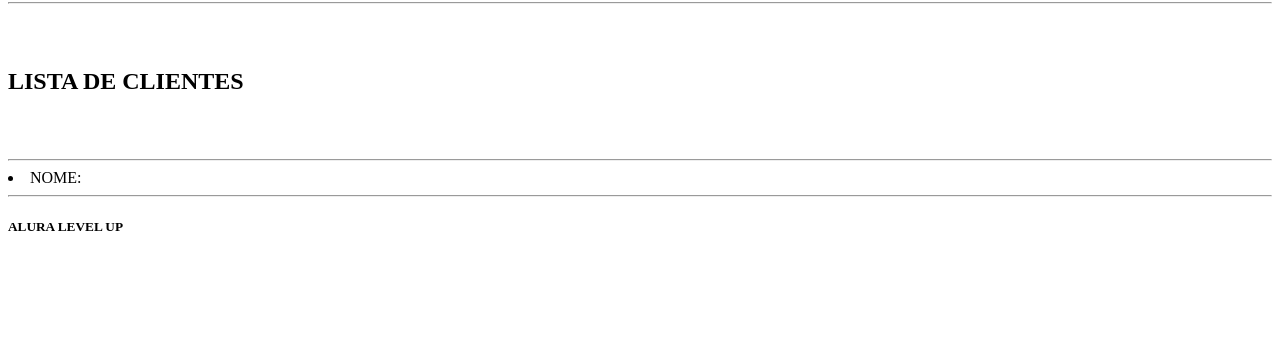
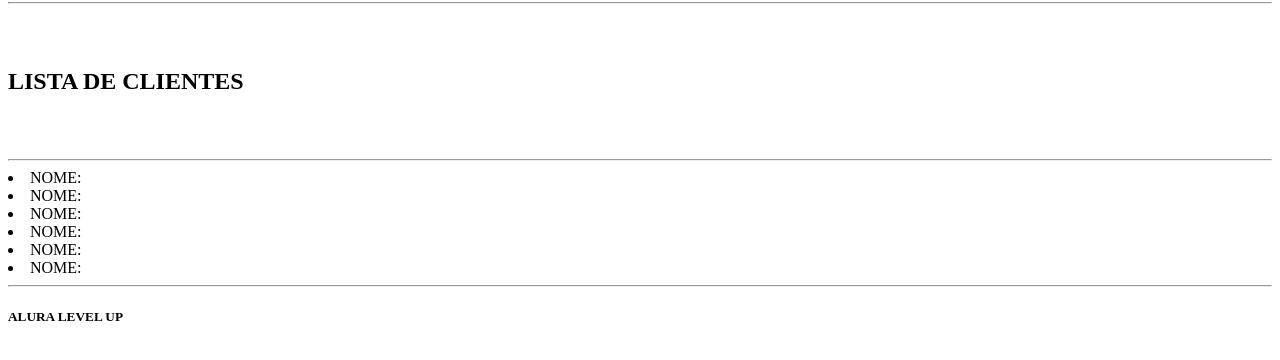
Before and after one commit to RafaelBat-alves/sprint03, a plain HTML site: page licao2.html in a window 1280 px wide. Both pictures are taken after a click on the button "Cria". Shown: the part 64-424 px from the top of the page. Drawn offline with Linux system fonts and the light colour scheme.

Commit message:
fazendo...

```diff
--- a/licao2.html
+++ b/licao2.html
@@ -76,11 +76,16 @@
       linha();
 
     function exibir(){
+
         mostraTitulo(titulo);
         mostraconteúdo(primeiro);
         linha();
+        for (var i = 0; i <= 5; i++) {
+
         document.write("<li>"+"NOME: "+input.value+"</li>");
-        mostrarodapé("ALURA LEVEL UP");
+
+}
+mostrarodapé("ALURA LEVEL UP");
     }
 
 
@@ -92,8 +97,6 @@
 
 
 
-
-
       mostrarodapé("ALURA LEVEL UP");
 
       </Script>
```
